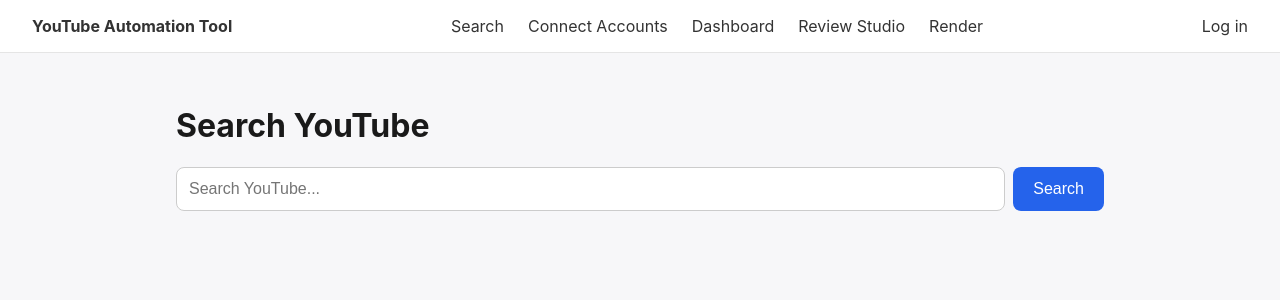
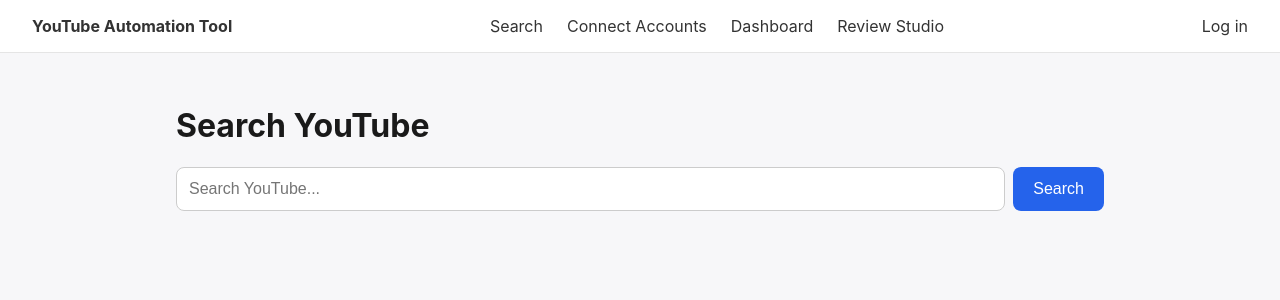
Before and after one commit to TradingMorning/JustFunHere, a Flask app: page / in a window 1280 px wide. Shown: the top 300 px of the page. Run offline with Flask 3, Linux system fonts and the light colour scheme; some libraries are stand-ins or nearby versions.

Commit message:
Update base.html

```diff
--- a/templates/base.html
+++ b/templates/base.html
@@ -12,7 +12,7 @@
     <a href="{{ url_for('connect') }}">Connect Accounts</a>
     <a href="{{ url_for('dashboard') }}">Dashboard</a>
     <a href="{{ url_for('review') }}">Review Studio</a>
-    <a href="{{ url_for('render_bp.index') }}">Render</a>
+
 
     {% if session.get('user_email') %}
       <!-- <span style="margin-left:auto; color:#666;">{{ session.get('user_email') }}</span> -->
```
